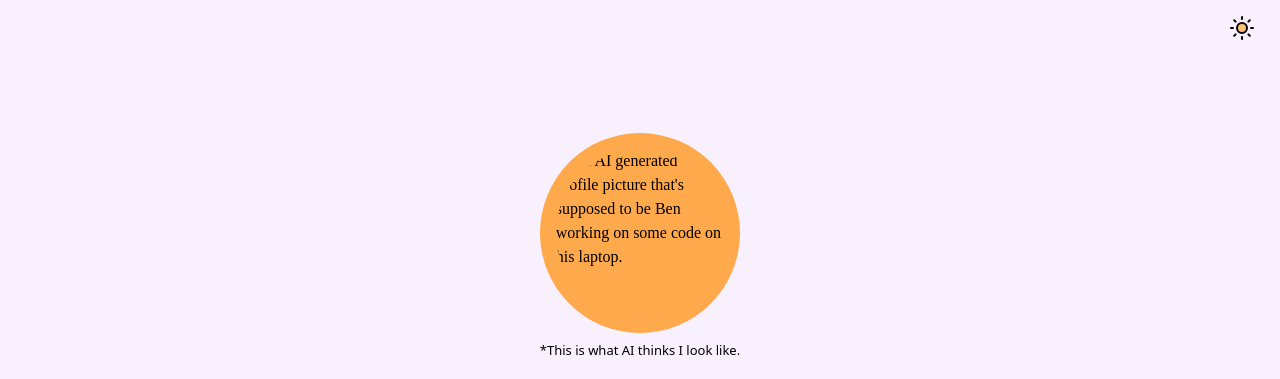
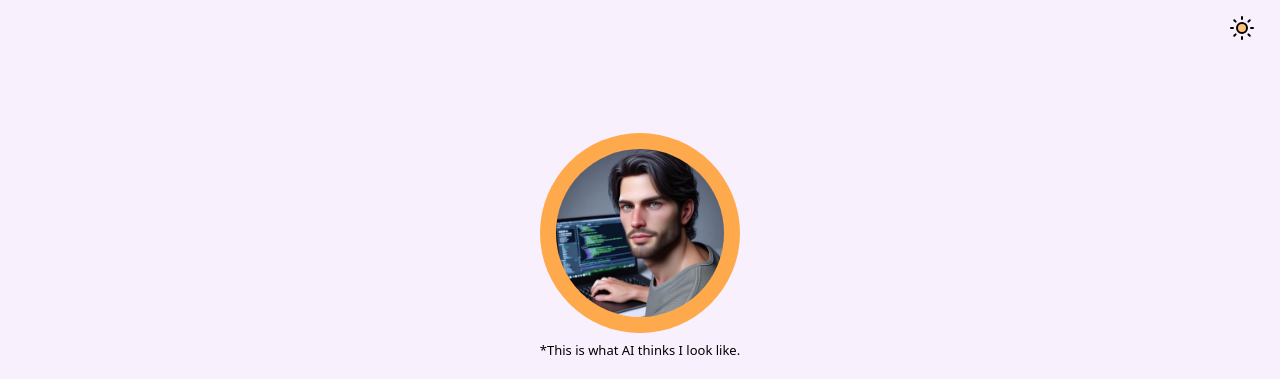
Before and after one commit to benschem/profile, a plain HTML site: page index.html in a window 1280 px wide. Shown: the top 379 px of the page. Drawn offline with nearby package versions, Linux system fonts and the light colour scheme; the site is published under a folder, as on GitHub Pages, so addresses that start at the root find nothing.

Commit message:
fixed link for avatar image

```diff
--- a/index.html
+++ b/index.html
@@ -52,7 +52,7 @@
       <figure>
         <img
           class="avatar"
-          src="/img/profile.webp"
+          src="img/profile.webp"
           width="200"
           height="200"
           alt="An AI generated profile picture that's supposed to be Ben working on some code on his laptop."
```
